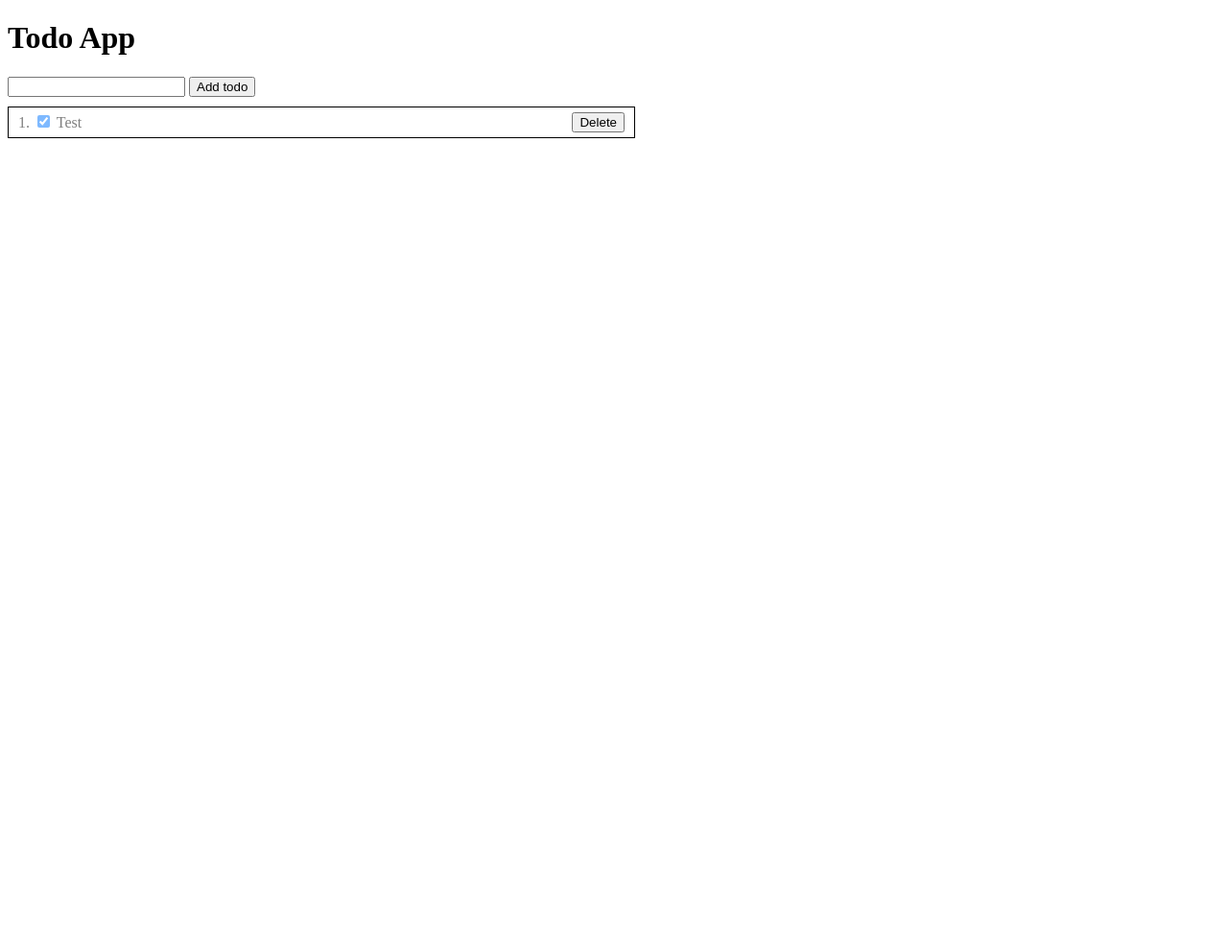
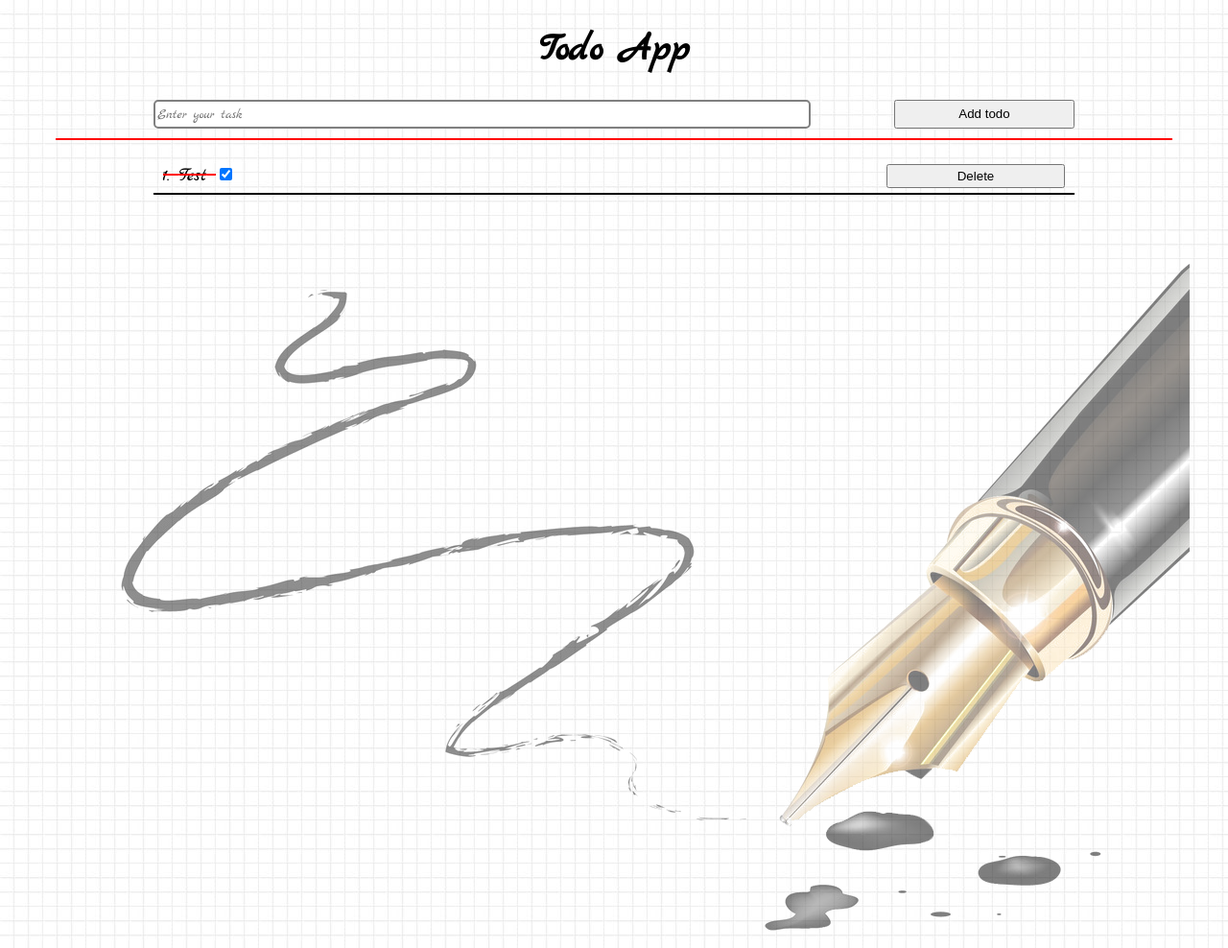
Before and after one commit to frontenddevproject/HomeWork25_TODO_JS_-F25-, a plain HTML site: page index.html in a window 1280 px wide. Shown: the top 988 px of the page at 96% size. Before the commit the page ends 800 px from the top, so only its background shows below. Drawn offline with Linux system fonts and the light colour scheme.

Commit message:
CSS in process...

```diff
--- a/css/styles.css
+++ b/css/styles.css
@@ -1,17 +1,79 @@
+body{
+   background-image: url("../images/fon.jpg");
+   font-family: 'Marck Script', cursive;
+}
+.wrapper{
+   max-width: 1200px;
+   margin: auto;
+   position: relative;
+}
+h1{
+   text-align: center;
+   font-size: 40px;
+}
+.bg-image{
+   position:absolute;
+   top:0;
+   left:0;
+   z-index: -1;
+   opacity: 0.5;
+
+}
+.image-pen{
+   width: 100%;
+   height: 100%;
+}
 .todo{
-
-
    transition: 0.3s all;
 }
 .done{
-   opacity: 0.5;
+   text-decoration: line-through red;
+}
+main{
+   display: flex;
+   justify-content: center;
+   flex-direction: column;
+   align-items: center;
+}
+#output{
+   width: 80%;
 }
 .todos-container{
-   display: flex;
+   display: grid;
+   grid-template-columns: 2fr 0.5fr;
    justify-content: space-between;
    gap: 10px;
    margin: 10px 0;
-   width:50%;
-   border: 1px solid black;
+   border-bottom: 2px solid black;
    padding: 5px 10px;
+   font-size: 20px;
 }
+#todo-creation{
+   width:90%;
+   font-family: 'Marck Script', cursive;
+   font-size: 18px;
+   outline: none;
+   border: 2px solid gray;
+   border-radius: 5px;
+}
+#todo-creation:hover{
+   border-color: green;
+}
+#todo-creation::placeholder{
+   font-family: 'Marck Script', cursive;
+   font-size: 14px;
+}
+.input-container{
+   width:80%;
+   height: 30px;
+   min-width: 250px;
+   display: grid;
+   grid-template-columns: 2fr 0.5fr;
+   gap:20px;
+}
+.line{
+   width:97%;
+   height: 2px;
+   margin: 10px 0;
+   background-color: red;
+}
--- a/index.html
+++ b/index.html
@@ -4,18 +4,28 @@
       <meta charset="UTF-8" />
       <meta http-equiv="X-UA-Compatible" content="IE=edge" />
       <meta name="viewport" content="width=device-width, initial-scale=1.0" />
+      <link href="https://fonts.googleapis.com/css2?family=Marck+Script&display=swap" rel="stylesheet">
       <link rel="stylesheet" href="css/styles.css" type="text/css">
+
       <title>HomeWork 25 TODO JS (F25) (Lystopad)</title>
    </head>
    <body>
-      <h1>Todo App</h1>
-      <header>
-         <input type="text" id="todo-creation">
-         <button id="create-todo-button">Add todo</button>
-      </header>
-      <main id="output">
+      <div class="wrapper">
+         <header>
+            <h1>Todo App</h1>
+         </header>
+         <div class="bg-image"><img class="image-pen" src="images/pen.png"></div>
+         <main>
+            <section class="input-container">
+               <input type="text" id="todo-creation" placeholder="Enter your task" maxlength="100">
+               <button id="create-todo-button">Add todo</button>
+            </section>
+            <div class="line"></div>
+            <section id="output">
 
-      </main>
+            </section>
+         </main>
+      </div>
       <script src="js/scripts.js"></script>
    </body>
 </html>
--- a/js/scripts.js
+++ b/js/scripts.js
@@ -28,9 +28,11 @@ function renderTodos (todosToRender) {
       outputTodo.innerHTML += `
       <div class="todos-container">
          <div class="todo ${todo.done && "done"}">
+         <label>
          <span>${i + 1}. </span>
+            <span>${todo.text}</span>
             <input type="checkbox" ${todo.done && "checked"} class="todo-checkbox">
-            <span>${todo.text}</span>
+         </label>
          </div>
          <button class="delete-button">Delete</button>
       </div>
```
Also changed, not shown: images/fon.jpg (added), images/pen.png (added).
